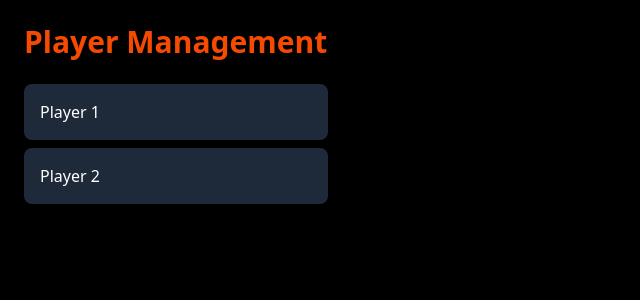
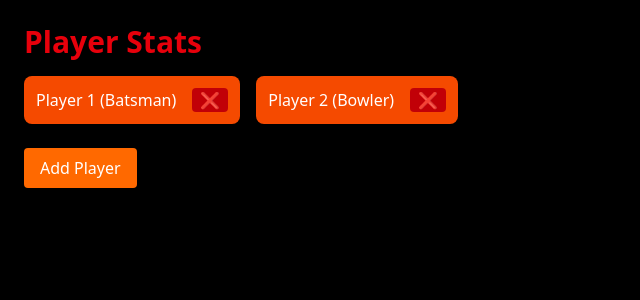
Before and after one commit to MoraByteSquad/SpiritX_ByteSquad_02, a React (Vite) app in the folder frontend/: page /players in a window 1280 px wide. Shown: the top 300 px of the page, without its empty margins (0-640 px from the left). Built offline with nearby package versions, Linux system fonts and the light colour scheme.

Commit message:
add tabs

```diff
--- a/frontend/src/pages/players.jsx
+++ b/frontend/src/pages/players.jsx
@@ -1,93 +1,167 @@
-import React, { useState } from 'react';
+import React, { useState } from "react";
 
 const staticPlayers = [
   {
     id: 1,
-    name: 'Player 1',
-    university: 'University A',
-    category: 'Batsman',
+    name: "Player 1",
+    category: "Batsman",
     stats: {
       "Total Runs": 1500,
       "Balls Faced": 1200,
       "Innings Played": 50,
       "Wickets": 10,
       "Overs Bowled": 50,
-      "Runs Conceded": 200
-    }
+      "Runs Conceded": 200,
+    },
   },
   {
     id: 2,
-    name: 'Player 2',
-    university: 'University B',
-    category: 'Bowler',
+    name: "Player 2",
+    category: "Bowler",
     stats: {
       "Total Runs": 800,
       "Balls Faced": 600,
       "Innings Played": 30,
       "Wickets": 25,
       "Overs Bowled": 120,
-      "Runs Conceded": 150
-    }
-  }
+      "Runs Conceded": 150,
+    },
+  },
 ];
 
-const PlayerManagement = () => {
+const PlayerStats = () => {
   const [players, setPlayers] = useState(staticPlayers);
   const [selectedPlayer, setSelectedPlayer] = useState(null);
   const [isAdmin, setIsAdmin] = useState(true);
+  const [editMode, setEditMode] = useState(false);
+  const [formData, setFormData] = useState(null);
+  const [showAddForm, setShowAddForm] = useState(false);
+  const [newPlayer, setNewPlayer] = useState({ name: "", category: "" });
 
   const handlePlayerClick = (player) => {
     setSelectedPlayer(player);
+    setFormData({ ...player });
+    setEditMode(false);
   };
 
-  const handleDeletePlayer = (id) => {
-    setPlayers(players.filter(player => player.id !== id));
+  const handleEdit = () => setEditMode(true);
+  const handleSave = () => {
+    setPlayers(players.map((p) => (p.id === formData.id ? formData : p)));
+    setSelectedPlayer(formData);
+    setEditMode(false);
+  };
+
+  const handleDelete = (id) => {
+    if (window.confirm("Are you sure you want to delete this player?")) {
+      setPlayers(players.filter((p) => p.id !== id));
       setSelectedPlayer(null);
+    }
+  };
+
+  const handleAddPlayer = () => {
+    const newPlayerData = {
+      id: players.length + 1,
+      name: newPlayer.name,
+      category: newPlayer.category,
+      stats: {
+        "Total Runs": 0,
+        "Balls Faced": 0,
+        "Innings Played": 0,
+        "Wickets": 0,
+        "Overs Bowled": 0,
+        "Runs Conceded": 0,
+      },
+    };
+    setPlayers([...players, newPlayerData]);
+    setNewPlayer({ name: "", category: "" });
+    setShowAddForm(false);
   };
 
   return (
-    <div className="bg-black text-white p-6 min-h-screen">
-      <h1 className="text-3xl font-bold text-orange-600 mb-6">Player Management</h1>
-      <div className="flex gap-4">
-        <div className="w-1/4">
+    <div className="bg-black text-white min-h-screen p-6">
+      <h1 className="text-3xl text-red-600 font-bold mb-4">Player Stats</h1>
+      <div className="flex gap-4 flex-wrap">
         {players.map((player) => (
-            <div
-              key={player.id}
-              onClick={() => handlePlayerClick(player)}
-              className="cursor-pointer bg-gray-800 p-4 rounded-lg mb-2 hover:bg-orange-600 transition"
+          <div key={player.id} className="bg-orange-600 p-3 rounded-lg text-white relative flex items-center gap-2">
+            <button onClick={() => handlePlayerClick(player)}>{player.name} ({player.category})</button>
+            {isAdmin && (
+              <button
+                onClick={() => handleDelete(player.id)}
+                className="bg-red-700 px-2 rounded hover:bg-red-800 ml-2"
               >
-              {player.name}
+                ❌
+              </button>
+            )}
           </div>
         ))}
       </div>
-        <div className="w-3/4">
+
       {selectedPlayer && (
-            <div className="bg-gray-900 p-6 rounded-lg">
-              <h2 className="text-2xl font-semibold">{selectedPlayer.name}</h2>
-              <p className="text-gray-400">University: {selectedPlayer.university}</p>
+        <div className="bg-gray-900 p-6 mt-4 rounded-lg relative">
+          <button onClick={() => setSelectedPlayer(null)} className="absolute top-2 right-2 bg-red-600 px-3 py-1 rounded">Close</button>
+          {editMode ? (
+            <input
+              className="bg-gray-800 p-2 text-white w-full mb-2"
+              value={formData.name}
+              onChange={(e) => setFormData({ ...formData, name: e.target.value })}
+            />
+          ) : (
+            <h2 className="text-xl font-bold">{selectedPlayer.name}</h2>
+          )}
+
           <p className="text-gray-400">Category: {selectedPlayer.category}</p>
-              <h3 className="text-xl mt-4">Stats</h3>
+          <h3 className="text-lg font-semibold mt-4">Stats:</h3>
           <div className="grid grid-cols-2 gap-2 mt-2">
-                {Object.entries(selectedPlayer.stats).map(([stat, value]) => (
-                  <div key={stat} className="bg-gray-700 p-2 rounded">
-                    <strong>{stat}:</strong> {value}
+            {Object.entries(selectedPlayer.stats).map(([key, value]) => (
+              <div key={key} className="p-2 bg-gray-800 rounded">
+                <span className="font-bold text-orange-500">{key}: </span>
+                {editMode ? (
+                  <input
+                    className="bg-gray-700 p-1 text-white w-16"
+                    type="number"
+                    value={formData.stats[key]}
+                    onChange={(e) =>
+                      setFormData({
+                        ...formData,
+                        stats: { ...formData.stats, [key]: e.target.value },
+                      })
+                    }
+                  />
+                ) : (
+                  <span>{value}</span>
+                )}
               </div>
             ))}
           </div>
+
           {isAdmin && (
-                <button
-                  onClick={() => handleDeletePlayer(selectedPlayer.id)}
-                  className="mt-4 bg-red-600 hover:bg-red-700 px-4 py-2 rounded"
-                >
-                  Delete Player
-                </button>
+            <div className="mt-4">
+              {editMode ? (
+                <button className="bg-green-600 hover:bg-green-700 px-4 py-2 rounded" onClick={handleSave}>Save</button>
+              ) : (
+                <button className="bg-blue-600 hover:bg-blue-700 px-4 py-2 rounded" onClick={handleEdit}>Edit</button>
               )}
             </div>
           )}
         </div>
+      )}
+
+      {isAdmin && (
+        <div className="mt-6">
+          <button onClick={() => setShowAddForm(!showAddForm)} className="bg-orange-500 px-4 py-2 rounded hover:bg-orange-600">
+            {showAddForm ? "Cancel" : "Add Player"}
+          </button>
+          {showAddForm && (
+            <div className="mt-4 bg-gray-800 p-4 rounded">
+              <input className="bg-gray-700 p-2 text-white w-full mb-2" placeholder="Player Name" value={newPlayer.name} onChange={(e) => setNewPlayer({ ...newPlayer, name: e.target.value })} />
+              <input className="bg-gray-700 p-2 text-white w-full mb-2" placeholder="Category" value={newPlayer.category} onChange={(e) => setNewPlayer({ ...newPlayer, category: e.target.value })} />
+              <button onClick={handleAddPlayer} className="bg-green-500 px-4 py-2 rounded hover:bg-green-600">Save Player</button>
             </div>
+          )}
+        </div>
+      )}
     </div>
   );
 };
 
-export default PlayerManagement;
+export default PlayerStats;
```
Lines whose indentation alone changed are shown as unchanged.
